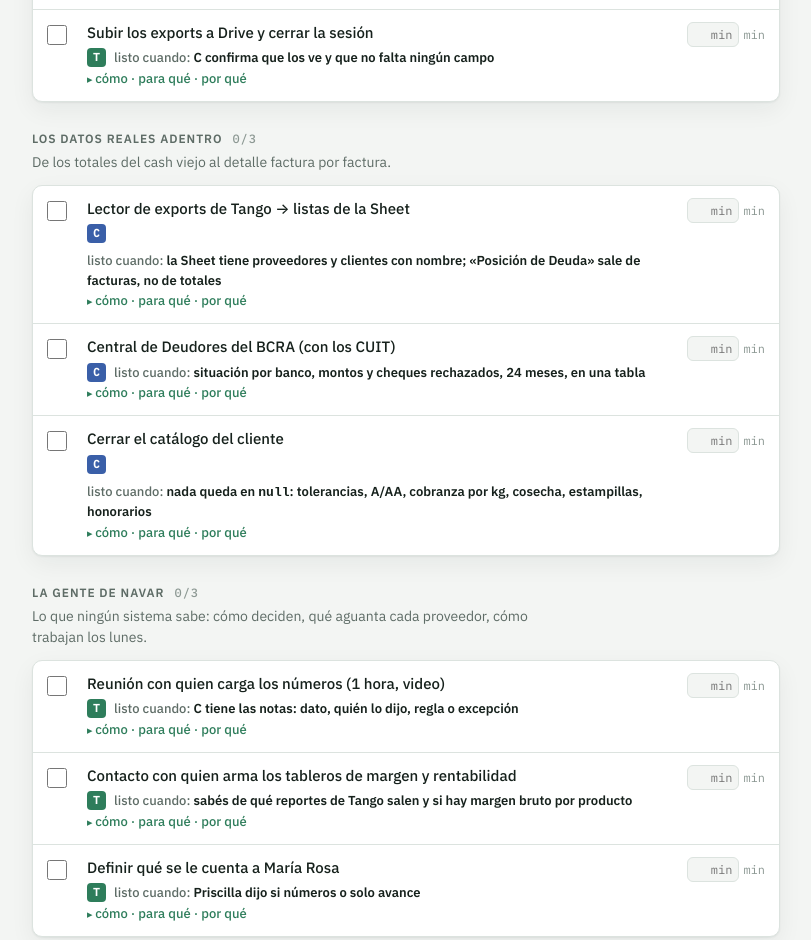
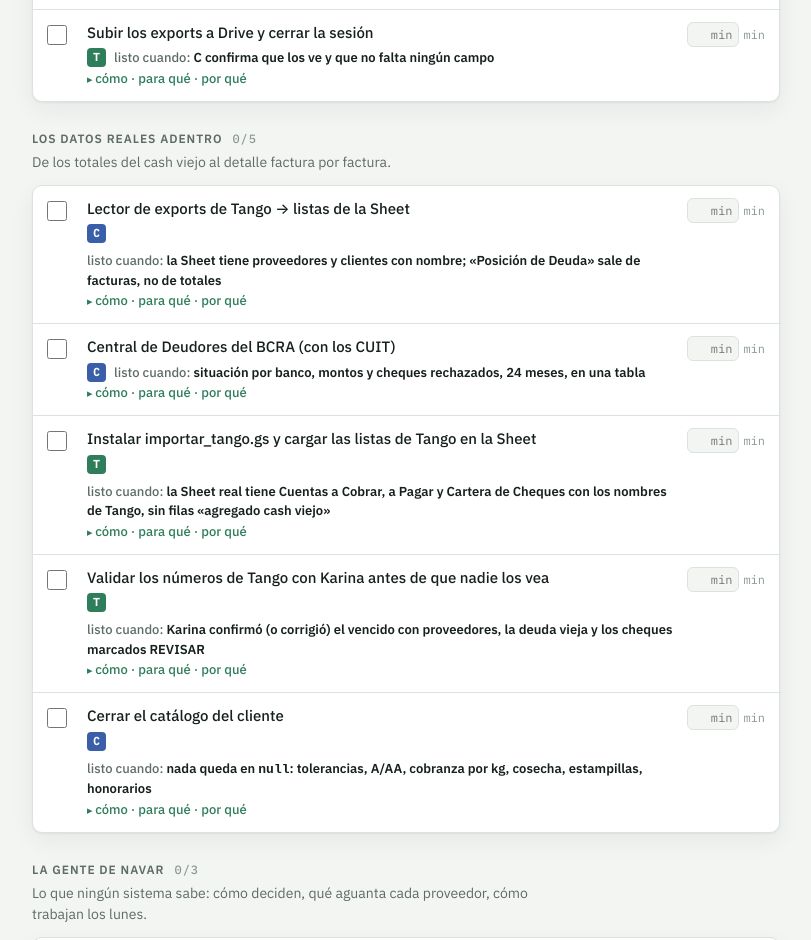
Before and after one commit to ThomasManzo/Finnauto, a plain HTML site: page clientes/navar/documentos/checklist_vivo.html in a window 1280 px wide. Shown: the part 1068-2008 px from the top of the page, without its empty margins (234-1045 px from the left). Drawn offline with Linux system fonts and the light colour scheme.

Commit message:
NAVAR: estado al 17/09 (primera conexión, exports, tablero con Tango) y checklist
Co-Authored-By: Claude Opus 5 <noreply@anthropic.com>

```diff
--- a/clientes/navar/documentos/checklist_vivo.html
+++ b/clientes/navar/documentos/checklist_vivo.html
@@ -165,12 +165,12 @@ const ITEMS = [
    porque:"Automatizar antes de haber visto una vez qué exporta Tango es scriptear a ciegas."},
   {id:"exports_tango", b:"acceso", who:"T", t:"Exportar los 6 listados de Tango, por empresa",
    listo:"12 archivos (o los que existan, con nota de los que faltan)",
-   como:"<ol><li><b>Clientes</b>: composición de saldos (Ventas → Cuentas corrientes): cliente, comprobante, emisión, <b>vencimiento</b>, importe, <b>saldo pendiente</b>.</li><li><b>Proveedores</b>: composición de saldos (Compras → Cuentas corrientes): ídem.</li><li><b>Cartera de cheques</b> de terceros (Tesorería → Cheques): número, banco, librador, <b>fecha de cobro</b>, importe, estado.</li><li><b>Cheques propios</b> emitidos pendientes: número, banco, beneficiario, <b>fecha de pago</b>, importe.</li><li><b>Movimientos de caja y bancos</b>, jun–ago (Tesorería → Movimientos).</li><li><b>Ventas por mes</b> (y por cliente, en kilos si se puede), 12 meses (Ventas → Informes).</li></ol>En cada consulta: Exportar → Excel. Nombrar <code>A_clientes_2026-09-17.xlsx</code>, etc. Si un campo no está, anotar y seguir. Si no exporta a Excel: CSV o Imprimir → PDF.",
+   como:"<ol><li><b>Clientes</b>: composición de saldos (Ventas → Cuentas corrientes): cliente, comprobante, emisión, <b>vencimiento</b>, importe, <b>saldo pendiente</b>.</li><li><b>Proveedores</b>: composición de saldos (Compras → Cuentas corrientes): ídem.</li><li><b>Cartera de cheques</b> de terceros (Tesorería → Cheques): número, banco, librador, <b>fecha de cobro</b>, importe, estado.</li><li><b>Cheques propios</b> emitidos pendientes: número, banco, beneficiario, <b>fecha de pago</b>, importe.</li><li><b>Movimientos de caja y bancos</b>, jun–ago (Tesorería → Movimientos).</li><li><b>Ventas por mes</b> (y por cliente, en kilos si se puede), 12 meses (Ventas → Informes).</li></ol>En cada consulta: Exportar → Excel. Nombrar <code>A_clientes_2026-09-16.xlsx</code>, etc. Si un campo no está, anotar y seguir. Si no exporta a Excel: CSV o Imprimir → PDF.",
    paraque:"1 y 2 arman «A quién pagar» y «A cobrar» con nombre; 3 y 4 la cartera real; 5 el histórico de caja; 6 la estacionalidad y la base de kilos de la cobranza proyectada.",
    porque:"Es lo que reemplaza las filas «agregado cash viejo» por datos de verdad."},
   {id:"subir_drive", b:"acceso", who:"T", t:"Subir los exports a Drive y cerrar la sesión",
    listo:"C confirma que los ve y que no falta ningún campo",
-   como:"En el navegador de la notebook: drive.google.com con tu cuenta → <code>NAVAR - Datos / Tango / 2026-09-17</code> → arrastrar archivos y capturas. Después: cerrar sesión de Google, cerrar Tango, cerrar AnyDesk.",
+   como:"En el navegador de la notebook: drive.google.com con tu cuenta → <code>NAVAR - Datos / Tango / 2026-09-16</code> → arrastrar archivos y capturas. Después: cerrar sesión de Google, cerrar Tango, cerrar AnyDesk.",
    paraque:"Es el puente entre las dos máquinas; C los baja por el conector.",
    porque:"No dejar tu sesión de Google abierta en una máquina que no es tuya."},
 
@@ -179,12 +179,22 @@ const ITEMS = [
    listo:"la Sheet tiene proveedores y clientes con nombre; «Posición de Deuda» sale de facturas, no de totales",
    como:"<code>lector/tango.py</code>: cada export → filas de Cuentas a Cobrar, Cuentas a Pagar, Cartera de Cheques y Movimientos. Se cargan en la Sheet y se borran las filas «agregado cash viejo».",
    paraque:"Datos reales en el tablero esta misma semana.",
-   porque:"Se escribe después de ver el formato real (por eso no está hecho todavía)."},
+   porque:"Se escribió el 17/09 contra el formato real. Primera corrida hecha: 373 facturas a cobrar, 516 a pagar, 61 cheques. Lo que dejó afuera va marcado REVISAR."},
   {id:"bcra", b:"datos", who:"C", t:"Central de Deudores del BCRA (con los CUIT)",
    listo:"situación por banco, montos y cheques rechazados, 24 meses, en una tabla",
    como:"bcra.gob.ar → Central de Deudores → CUIT de A y de AA. Es público y gratis.",
    paraque:"El paso 0 del camino de la deuda sin pedirle nada a los bancos.",
    porque:"Ya sabemos que hay situación 2 en dos bancos; falta el resto y la evolución."},
+  {id:"importar_sheet", b:"datos", who:"T", t:"Instalar importar_tango.gs y cargar las listas de Tango en la Sheet",
+   listo:"la Sheet real tiene Cuentas a Cobrar, a Pagar y Cartera de Cheques con los nombres de Tango, sin filas «agregado cash viejo»",
+   como:"Subir <code>para_pegar_en_la_sheet_2026-09-16.xlsx</code> (está en <code>privado/tango/2026-09-16</code>) a <code>NAVAR - Datos / Tango / 2026-09-16</code> en Drive. Abrir la Sheet → Extensiones → Apps Script → archivo nuevo → pegar <code>clientes/navar/herramientas/importar_tango.gs</code> → Servicios → agregar «Drive API» → ejecutar <code>importarTango</code> y autorizar. Después queda el menú «finauto → Importar Tango» en la Sheet.",
+   paraque:"Pisar lo viejo con lo real sin duplicar nada, y que la próxima carga sea un click (o un disparador diario).",
+   porque:"Pegar a mano 900 filas encima de fórmulas es la forma segura de romper la Sheet."},
+  {id:"validar_tango", b:"datos", who:"T", t:"Validar los números de Tango con Karina antes de que nadie los vea",
+   listo:"Karina confirmó (o corrigió) el vencido con proveedores, la deuda vieja y los cheques marcados REVISAR",
+   como:"Tres preguntas con el resumen en la mano (<code>privado/tango/2026-09-16/resumen_tango_2026-09-16.md</code>): (1) ¿los $386 M vencidos con proveedores de A son reales o hay pagos sin imputar en Tango? (2) ¿la deuda anterior a 2026 (a cobrar $55 M, a pagar $187 M) se cobra/paga o se da de baja? (3) ¿los cheques con fecha pasada que Tango muestra pendientes ya se depositaron/debitaron?",
+   paraque:"Que el tablero diga «vencido $432 M» solo si es verdad.",
+   porque:"Empresa muy endeudada: un número inflado destruye la credibilidad del proyecto entero; uno escondido, también."},
   {id:"catalogo", b:"datos", who:"C", t:"Cerrar el catálogo del cliente",
    listo:"nada queda en <code>null</code>: tolerancias, A/AA, cobranza por kg, cosecha, estampillas, honorarios",
    como:"Con las notas de la reunión con quien carga y lo que muestren los exports.",
@@ -265,6 +275,11 @@ const ITEMS = [
    como:"A quien administre Tango / sistemas: un login de SQL Server con permiso de SELECT solamente, sobre las bases de A y AA. Anotar también dónde está el servidor (misma notebook, otra PC, la nube).",
    paraque:"Que los listados salgan solos todos los días, sin que nadie exporte a mano.",
    porque:"Es la única forma de automatizar Tango de verdad; Tango Live es para personas."},
+  {id:"token_api_live", b:"auto", who:"N", t:"Pedir el token de la API de Tango Live para un usuario propio",
+   listo:"tenés un token de desarrollador (header ApiAuthorization) generado desde un usuario de consulta, no desde el de Priscilla",
+   como:"Cuando exista el usuario propio de Tango: en cualquier consulta de Live → Apertura → API → «Obtener token». Guardarlo en el llavero de la máquina donde corra la ingesta, nunca en un archivo. La consulta se llama con <code>GET Api/GetApiLiveQueryData/{process}/...</code> y el header <code>Company: 13</code> (NAVAR SA).",
+   paraque:"Bajar los listados solos todas las mañanas sin abrir Tango ni pedir usuario SQL.",
+   porque:"Es el camino más corto a la ingesta automática: Tango ya expone la API, solo falta la credencial."},
   {id:"usuario_windows", b:"auto", who:"N", t:"Un usuario de Windows dedicado en la notebook (ej. «finauto»)",
    listo:"existe, con clave que no vence, y nadie lo usa para otra cosa",
    como:"Lo crea sistemas. Las tareas programadas y las claves de banco guardadas quedan atadas a ese usuario. Que quede escrito en un papel de ellos: usuario, clave, y «no se toca sin avisar».",
```
Also changed, not shown: 2 other files.
